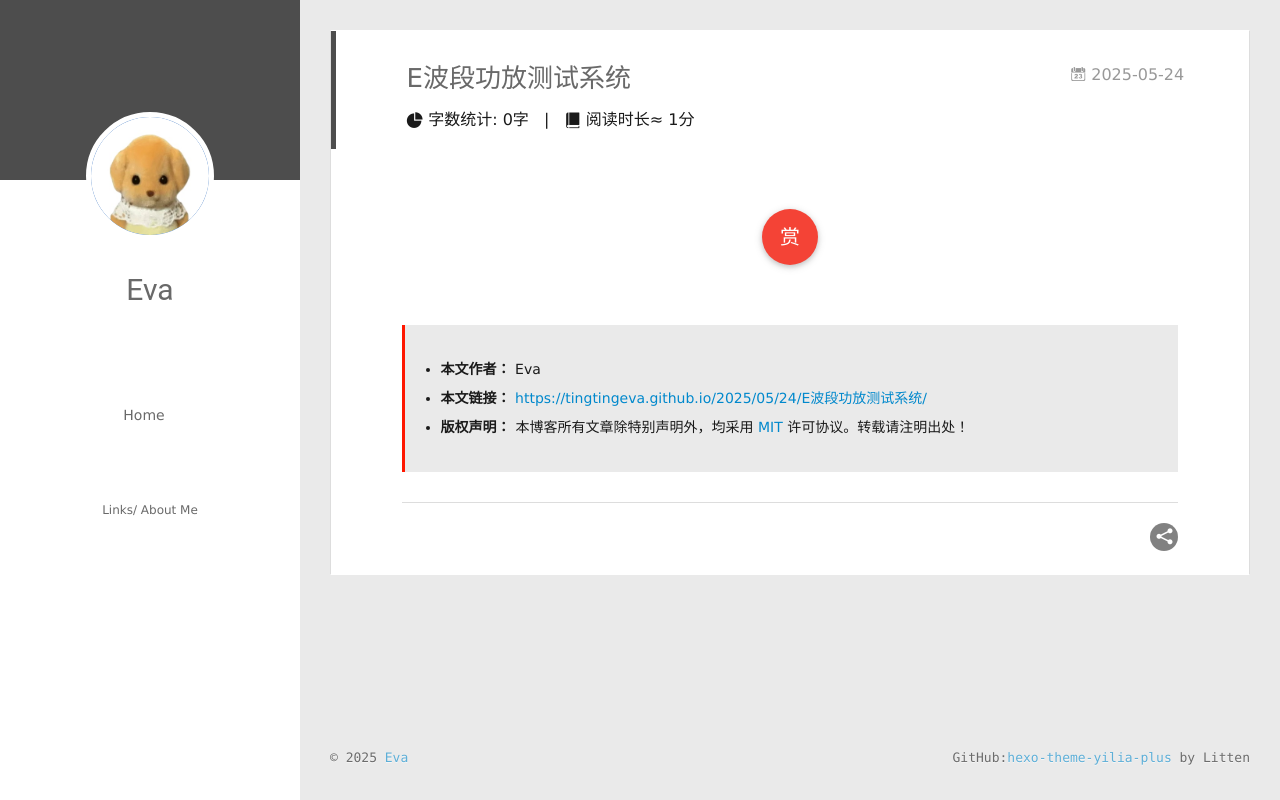
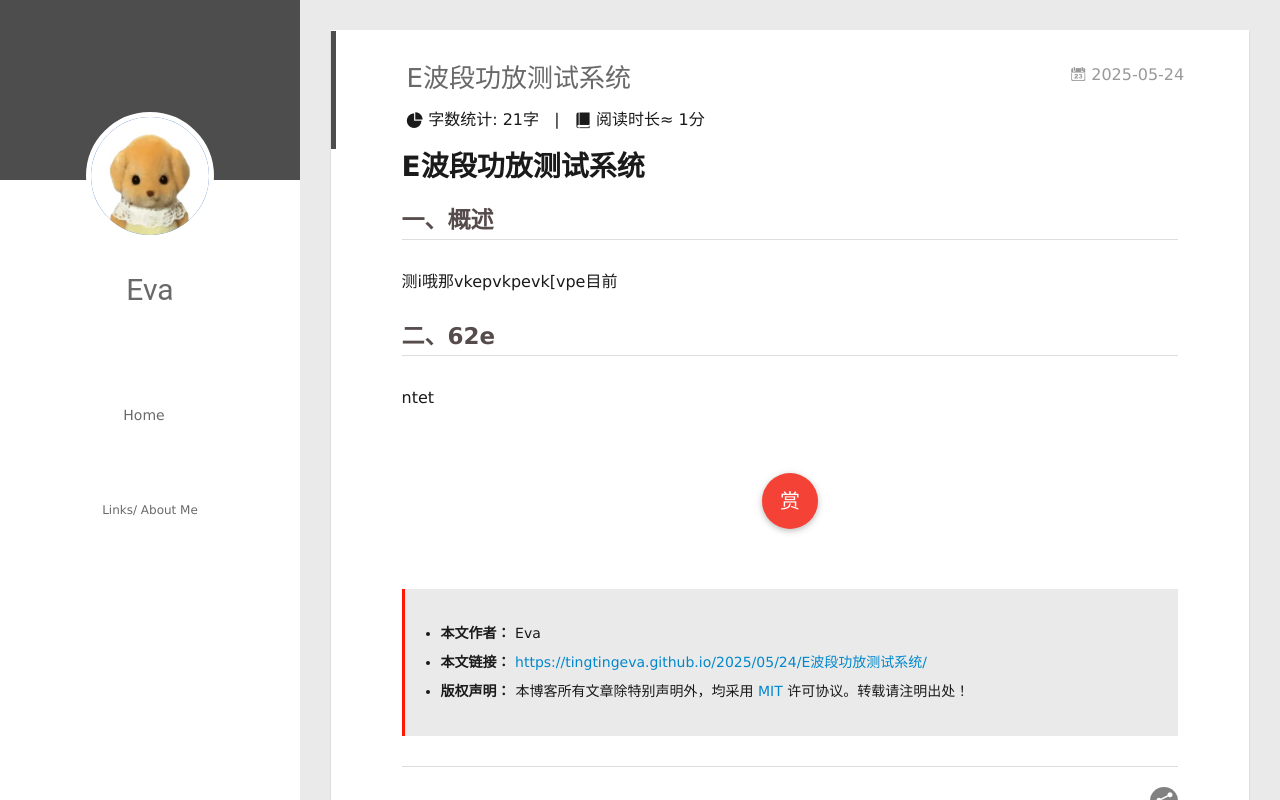
Before and after one commit to Tingtingeva/Tingtingeva.github.io, a plain HTML site: page 2025/05/24/E波段功放测试系统/index.html in a window 1280 px wide. Drawn offline with Linux system fonts and the light colour scheme; some packages are replaced by stand-ins of ours; no server answers; a script that the page names is missing.

Commit message:
Site updated: 2025-05-24 20:57:30

```diff
--- a/2025/05/24/E波段功放测试系统/index.html
+++ b/2025/05/24/E波段功放测试系统/index.html
@@ -10,13 +10,15 @@
   <meta name="generator" content="hexo-theme-yilia-plus">
   <meta name="viewport" content="width=device-width, initial-scale=1, maximum-scale=1">
 
-  <meta property="og:type" content="article">
+  <meta name="description" content="E波段功放测试系统一、概述测i哦那vkepvkpevk[vpe目前 二、62entet">
+<meta property="og:type" content="article">
 <meta property="og:title" content="E波段功放测试系统">
 <meta property="og:url" content="https://tingtingeva.github.io/2025/05/24/E%E6%B3%A2%E6%AE%B5%E5%8A%9F%E6%94%BE%E6%B5%8B%E8%AF%95%E7%B3%BB%E7%BB%9F/index.html">
 <meta property="og:site_name" content="Eva&#39;s Blog">
+<meta property="og:description" content="E波段功放测试系统一、概述测i哦那vkepvkpevk[vpe目前 二、62entet">
 <meta property="og:locale" content="en_US">
 <meta property="article:published_time" content="2025-05-24T12:30:01.000Z">
-<meta property="article:modified_time" content="2025-05-24T12:38:14.262Z">
+<meta property="article:modified_time" content="2025-05-24T12:56:41.675Z">
 <meta property="article:author" content="Eva">
 <meta name="twitter:card" content="summary">
 
@@ -180,7 +182,7 @@
       <!-- 百度字体平台:http://fontstore.baidu.com/static/editor/index.html -->
       <i class="icon-statistics"></i>
       <span class="post-meta-item-text"> 字数统计:</span>
-      <span class="post-count">0字</span>
+      <span class="post-count">21字</span>
     </span>
   </span>
 
@@ -200,6 +202,8 @@
 
   <div class="article-entry" itemprop="articleBody">
 
+    <h1 id="E波段功放测试系统"><a href="#E波段功放测试系统" class="headerlink" title="E波段功放测试系统"></a>E波段功放测试系统</h1><h2 id="一、概述"><a href="#一、概述" class="headerlink" title="一、概述"></a>一、概述</h2><p>测i哦那vkepvkpevk[vpe目前</p>
+<h2 id="二、62e"><a href="#二、62e" class="headerlink" title="二、62e"></a>二、62e</h2><p>ntet</p>
 
 
 
```
Also changed, not shown: index.html (+2 -0 lines).
